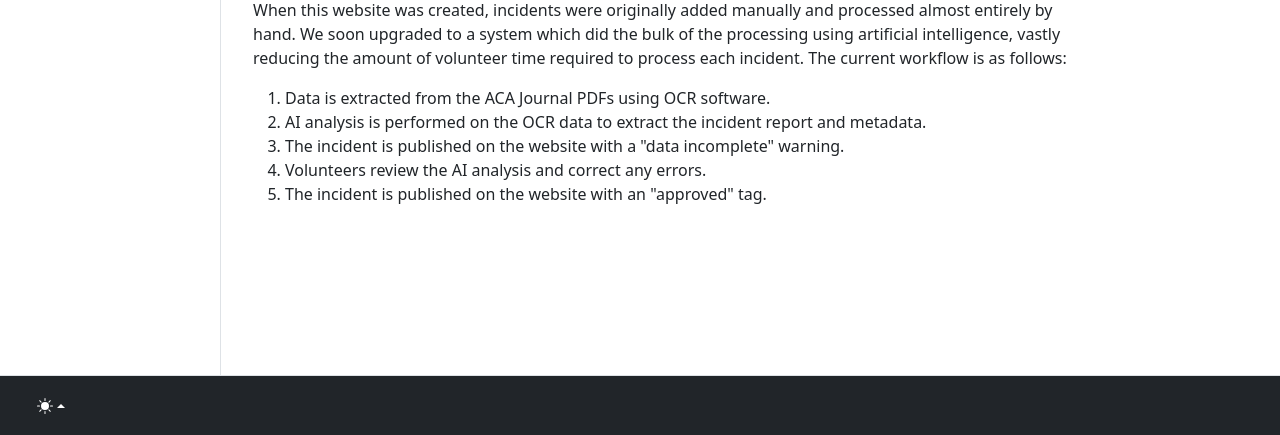
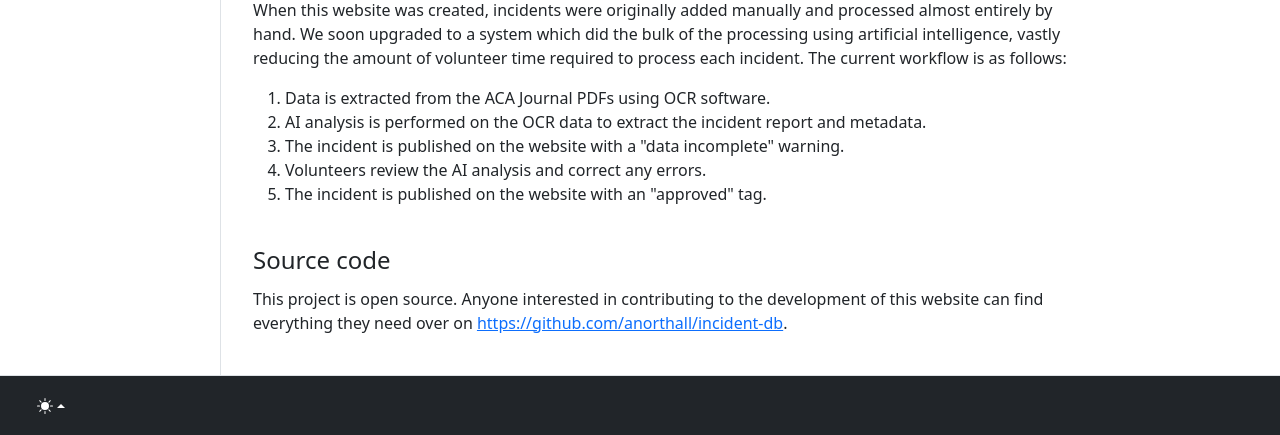
Before and after one commit to anorthall/incident-db, a Django app: page /about/ in a window 1280 px wide. Shown: the part 990-1425 px from the top of the page. Run offline with Django 4.2, Linux system fonts and the light colour scheme; some libraries are stand-ins or nearby versions.

Commit message:
Add link to GitHub

```diff
--- a/reportdb/db/templates/about.html
+++ b/reportdb/db/templates/about.html
@@ -60,4 +60,10 @@
     <li>Volunteers review the AI analysis and correct any errors.</li>
     <li>The incident is published on the website with an "approved" tag.</li>
   </ol>
+
+  <h2 class="subtitle">Source code</h2>
+  <p>
+    This project is open source. Anyone interested in contributing to the development of this website can find everything
+    they need over on <a href="https://github.com/anorthall/incident-db">https://github.com/anorthall/incident-db</a>.
+  </p>
 {% endblock %}
```
